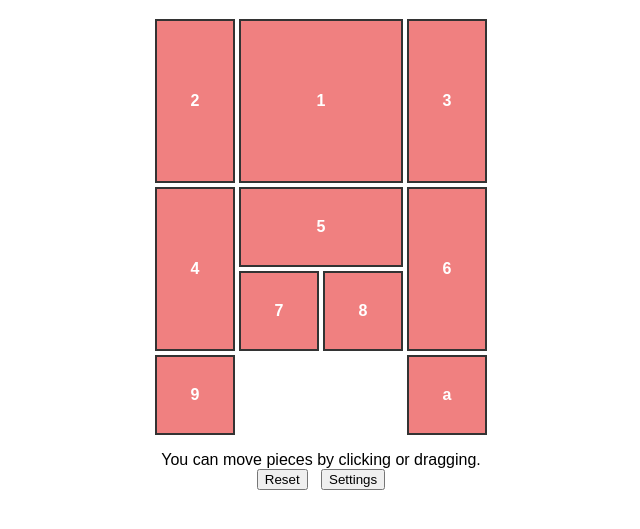
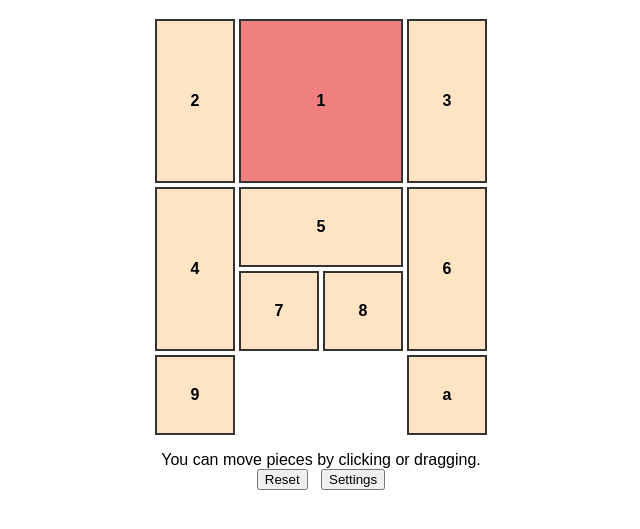
Before and after one commit to yoshi389111/play-klotski, a plain HTML site: page docs/index.html in a window 1280 px wide. Shown: the part 85-614 px from the top of the page, without its empty margins (319-959 px from the left). Drawn offline with Linux system fonts and the light colour scheme.

Commit message:
:art: Updated styles to apply larger classes to certain pieces

```diff
--- a/docs/main.js
+++ b/docs/main.js
@@ -90,7 +90,7 @@ function renderBoard() {
   board.innerHTML = "";
   for (const p of pieces) {
     const div = document.createElement("div");
-    div.className = "piece";
+    div.className = p.id === "1" ? "large-piece" : "piece";
     div.style.gridColumn = `${p.x + 1} / span ${p.w}`;
     div.style.gridRow = `${p.y + 1} / span ${p.h}`;
     div.textContent = p.id;
--- a/docs/style.css
+++ b/docs/style.css
@@ -13,14 +13,26 @@ body {
   width: max-content;
 }
 
-.piece {
+.large-piece {
   background-color: lightcoral;
   border: 2px solid #333;
   display: flex;
   align-items: center;
   justify-content: center;
-  color: white;
+  color: black;
   font-weight: bold;
   user-select: none;
   cursor: pointer;
 }
+
+.piece {
+  background-color: Bisque ;
+  border: 2px solid #333;
+  display: flex;
+  align-items: center;
+  justify-content: center;
+  color: black;
+  font-weight: bold;
+  user-select: none;
+  cursor: pointer;
+}
```
